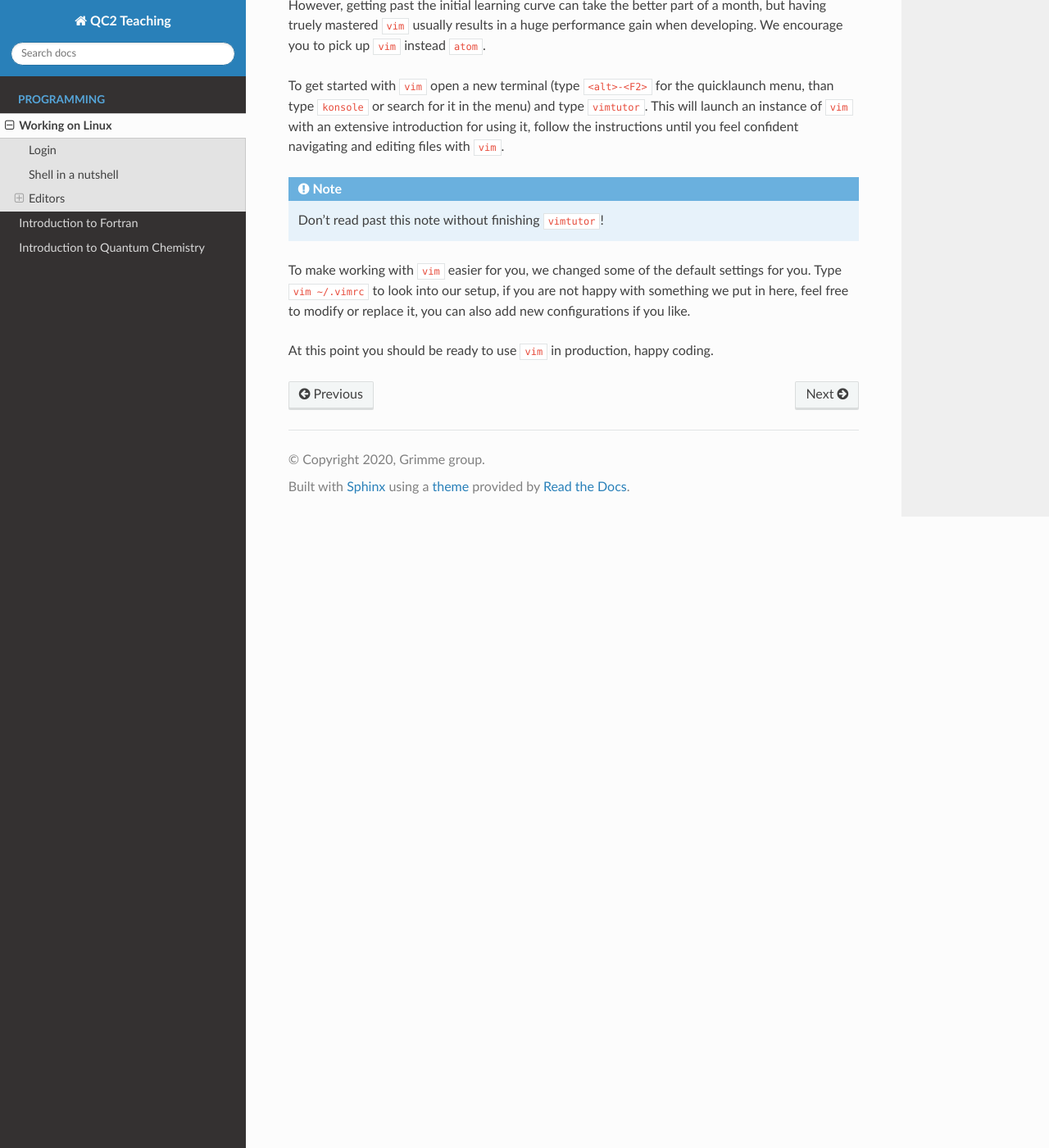
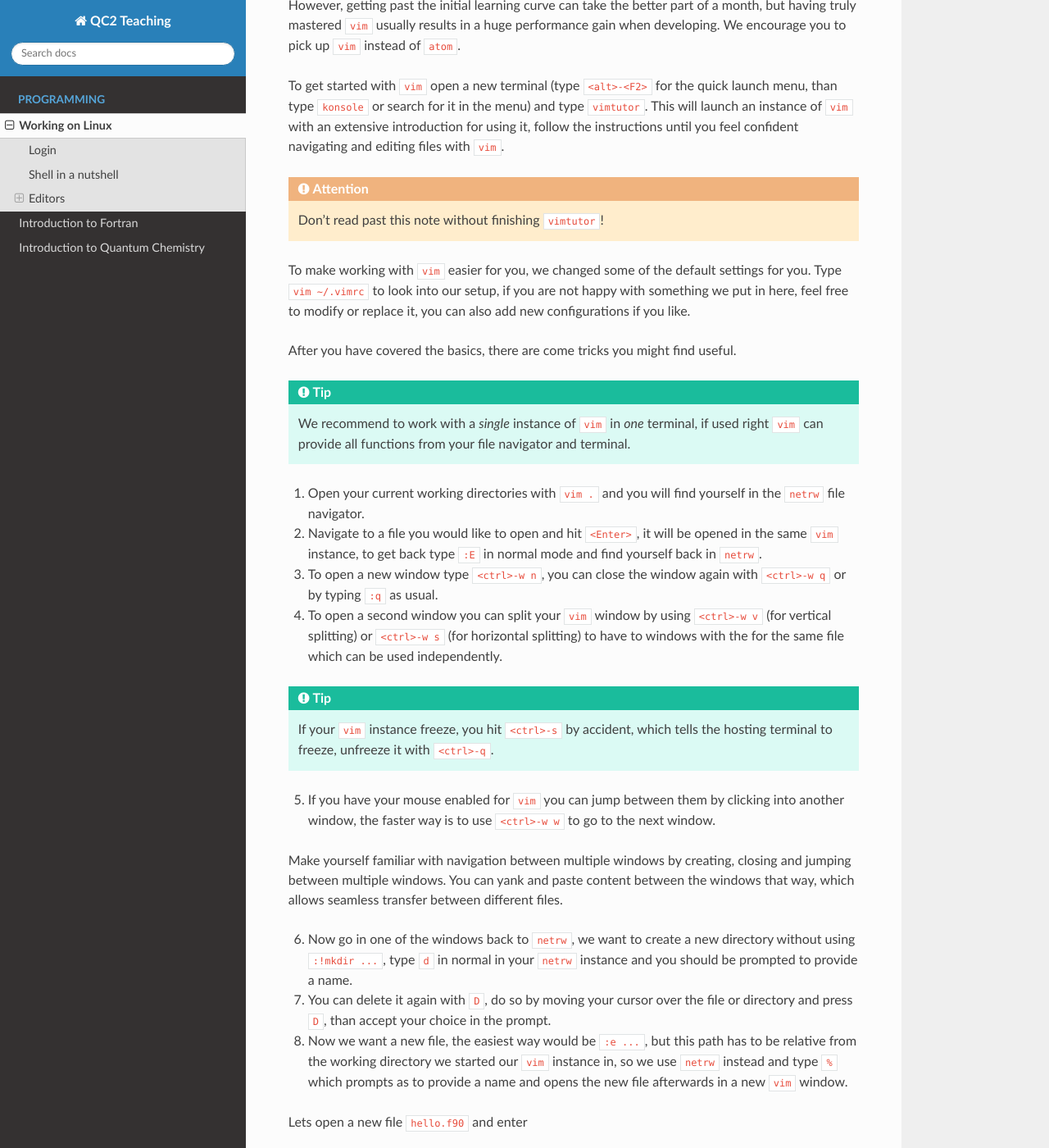
Before and after one commit to grimme-lab/qc2-teaching, a Sphinx documentation site: the page built from doc/intro.rst, in a window 1280 px wide and 1400 px high, scrolled down 5880 px. Shown: the whole window at 82% size. Built offline with Sphinx 7.4.7 and the Read the Docs theme 2.0.0, drawn with Linux system fonts in a browser that asks for light colours; some of the changed text lies outside the part shown.

Commit message:
expanded vim introduction

```diff
--- a/doc/intro.rst
+++ b/doc/intro.rst
@@ -135,7 +135,7 @@ a complete summary can be found in its manual page by ``man <command>``.
 Editors
 -------
 
-To access and edit any textfile in Linux you will need an editor. A huge variety
+To access and edit any text file in Linux you will need an editor. A huge variety
 of editors exist and your difficult task is to pick the one you are most
 comfortable with. We introduce the most common ones in this chapter, but feel
 free to work with the editor that fits you the best.
@@ -195,17 +195,17 @@ It has the advantage of being installed by default on almost any Linux
 machine and is even fully usable without a graphical user interface.
 
 However, getting past the initial learning curve can take the better part of a
-month, but having truely mastered ``vim`` usually results in a huge performance
-gain when developing. We encourage you to pick up ``vim`` instead ``atom``.
+month, but having truly mastered ``vim`` usually results in a huge performance
+gain when developing. We encourage you to pick up ``vim`` instead of ``atom``.
 
 To get started with ``vim`` open a new terminal (type ``<alt>-<F2>`` for the
-quicklaunch menu, than type ``konsole`` or search for it in the menu) and
+quick launch menu, than type ``konsole`` or search for it in the menu) and
 type ``vimtutor``.
 This will launch an instance of ``vim`` with an extensive introduction for using
 it, follow the instructions until you feel confident navigating and editing files
 with ``vim``.
 
-.. note::
+.. attention::
    Don't read past this note without finishing ``vimtutor``!
 
 To make working with ``vim`` easier for you, we changed some of the default
@@ -213,4 +213,80 @@ settings for you. Type ``vim ~/.vimrc`` to look into our setup, if you are
 not happy with something we put in here, feel free to modify or replace it,
 you can also add new configurations if you like.
 
+After you have covered the basics, there are come tricks you might find useful.
+
+.. tip::
+
+   We recommend to work with a *single* instance of ``vim`` in *one* terminal,
+   if used right ``vim`` can provide all functions from your file navigator
+   and terminal.
+
+1. Open your current working directories with ``vim .`` and you will find yourself
+   in the ``netrw`` file navigator.
+2. Navigate to a file you would like to open and hit ``<Enter>``, it will be opened
+   in the same ``vim`` instance, to get back type ``:E`` in normal mode and find
+   yourself back in ``netrw``.
+3. To open a new window type ``<ctrl>-w n``, you can close the window again
+   with ``<ctrl>-w q`` or by typing ``:q`` as usual.
+4. To open a second window you can split your ``vim`` window by using ``<ctrl>-w v``
+   (for vertical splitting) or ``<ctrl>-w s`` (for horizontal splitting) to have
+   to windows with the for the same file which can be used independently.
+
+.. tip::
+
+   If your ``vim`` instance freeze, you hit ``<ctrl>-s`` by accident, which
+   tells the hosting terminal to freeze, unfreeze it with ``<ctrl>-q``.
+
+5. If you have your mouse enabled for ``vim`` you can jump between
+   them by clicking into another window, the faster way is to use ``<ctrl>-w w``
+   to go to the next window.
+
+Make yourself familiar with navigation between multiple windows by creating,
+closing and jumping between multiple windows.
+You can yank and paste content between the windows that way, which allows
+seamless transfer between different files.
+
+6. Now go in one of the windows back to ``netrw``, we want to create a new
+   directory without using ``:!mkdir ...``, type ``d`` in normal in your ``netrw``
+   instance and you should be prompted to provide a name.
+7. You can delete it again with ``D``, do so by moving your cursor over the file
+   or directory and press ``D``, than accept your choice in the prompt.
+8. Now we want a new file, the easiest way would be ``:e ...``, but this path
+   has to be relative from the working directory we started our ``vim`` instance
+   in, so we use ``netrw`` instead and type ``%`` which prompts as to provide
+   a name and opens the new file afterwards in a new ``vim`` window.
+
+Lets open a new file ``hello.f90`` and enter
+
+.. code-block:: fortran
+   :linenos:
+
+   program hello
+      implicit none
+      write(*, '(a)') "My first Fortran program"
+   end program hello
+
+.. tip::
+
+   In case the syntax highlighting looks strange, ``vim`` is trying to use
+   Fortran 77 highlighting, add ``let fortran_free_source=1`` to your ``.vimrc``
+   to get the correct Fortran 90 highlighting and restart ``vim`` for it to
+   take effect.
+
+After saving the file, compile and run it by typing ``:!gfortran % && ./a.out``,
+you should see something like this printout in your terminal:
+
+.. code-block:: none
+
+   My first Fortran program
+
+   Press ENTER or type command to continue
+
+The first line is from your program, the second one produced by ``vim``.
+
+.. note::
+
+   To switch between your terminal and ``vim`` use ``<ctrl>-z`` to stop ``vim``
+   and get it back from the terminal by using the command ``fg``.
+
 At this point you should be ready to use ``vim`` in production, happy coding.
```
Also changed, not shown: doc/programming.rst (+129 -64 lines).
